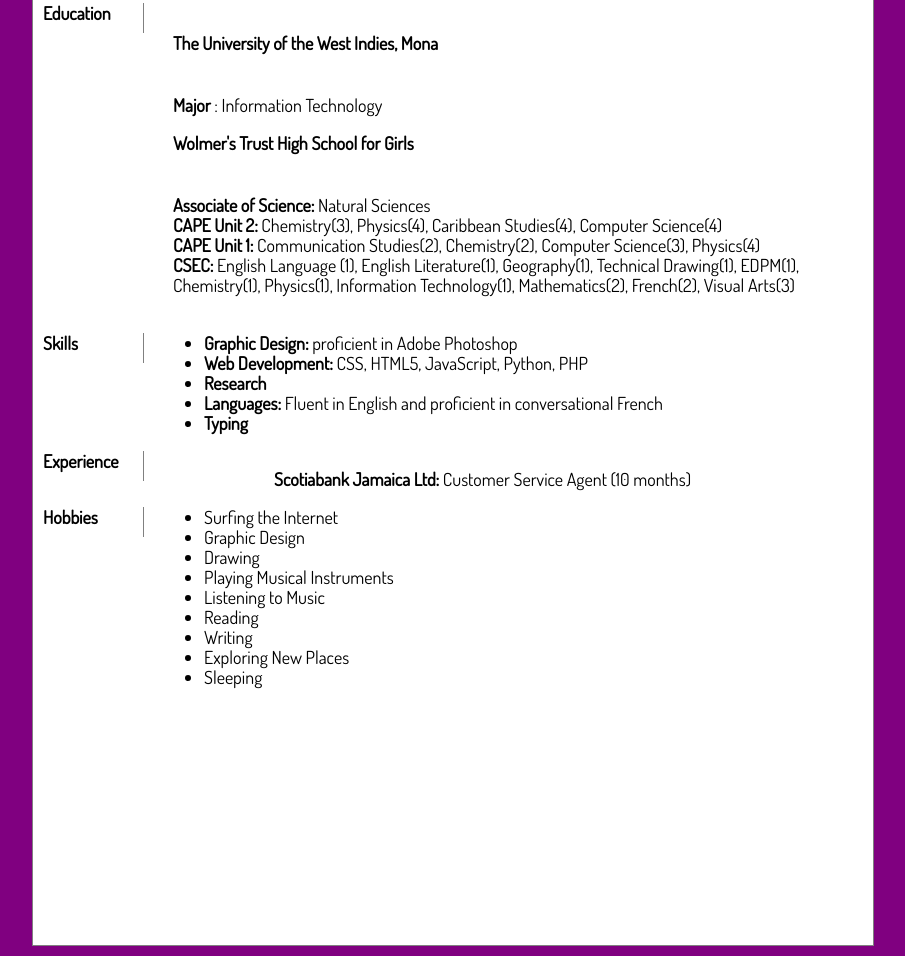
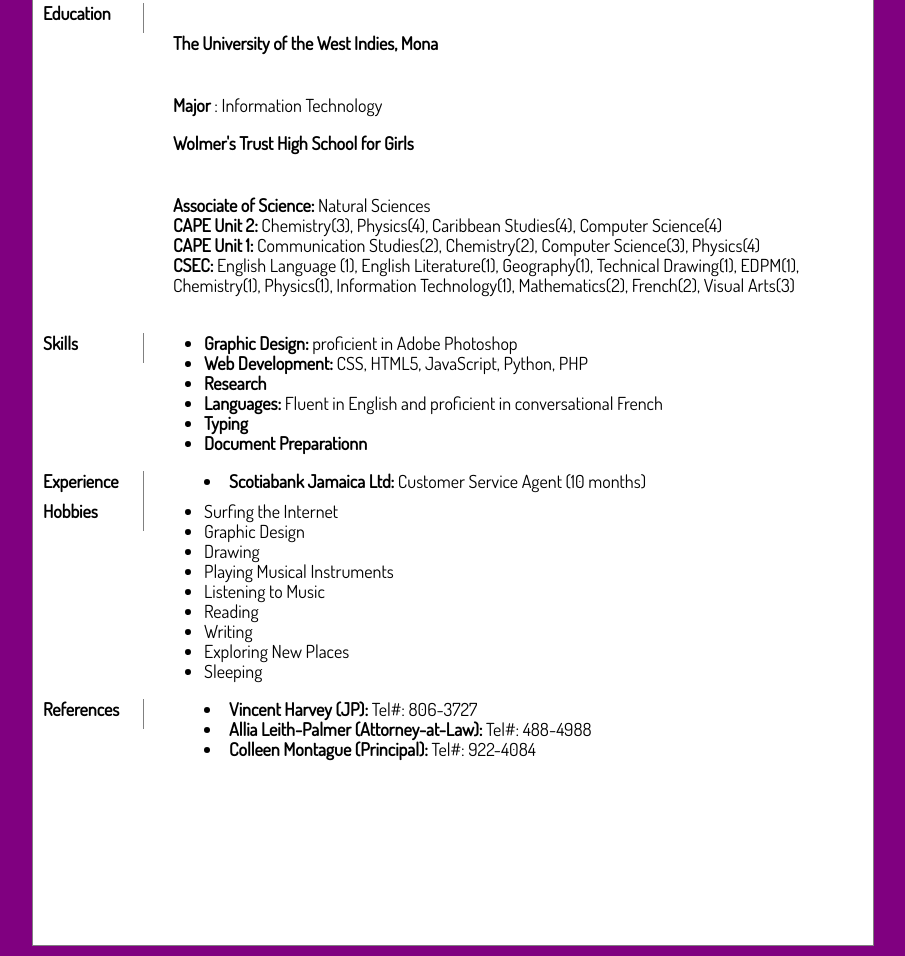
Before and after one commit to daniadobbs/2180-project1, a plain HTML site: page index.html in a window 1280 px wide. Shown: the part 346-1302 px from the top of the page, without its empty margins (68-973 px from the left). Drawn offline with nearby package versions, Linux system fonts and the light colour scheme.

Commit message:
added references to index.html

```diff
--- a/index.html
+++ b/index.html
@@ -23,14 +23,14 @@
 	<div id="contact">
 		<p>
 			Mobile: 1-876-585-1086 <br/>
-			Email: <a href="dania.dobbs@gmail.com"> dania.dobbs@gmail.com</a>
-		</p>
+			Email: <a href="dania.dobbs@gmail.com"> dania.dobbs@gmail.com</a>		</p>
 	</div>
 
 	<div class="about">
 		<p> I am a hardworking young lady who is seeking a career that is best tailored to my personality and diverse skillset. </p>
 	</div>
 	<div class="clear"></div> <br/>
+
 
 	<div class="lower">
 
@@ -63,6 +63,7 @@
 				<li><strong>Research</strong></li>
 				<li><strong>Languages:</strong> Fluent in English and proficient in conversational French</li>
 				<li><strong>Typing</strong></li>
+				<li><strong>Document Preparationn</strong></li>
 			</ul>
 		</div>
 		<div class="clear"></div>
@@ -70,9 +71,7 @@
 			Experience
 		</div>
 		<div class="details">
-			<p>
-				<strong>Scotiabank Jamaica Ltd: </strong> Customer Service Agent (10 months)
-			</p>
+			<li><strong>Scotiabank Jamaica Ltd: </strong> Customer Service Agent (10 months) </li>
 		</div>
 
 		<div class="clear"></div>
@@ -92,7 +91,16 @@
 				<li>Sleeping</li>
 			</ul>
 		</div>
+		<div class="clear"></div>
+		<div class="headings">
+			References
+		</div>
 
+		<div class="details">
+			<li><strong>Vincent Harvey (JP): </strong> Tel#: 806-3727</li>
+			<li><strong>Allia Leith-Palmer (Attorney-at-Law): </strong> Tel#: 488-4988</li>
+			<li><strong>Colleen Montague (Principal): </strong> Tel#: 922-4084
+		</div>
 
 
 	</div>
```
